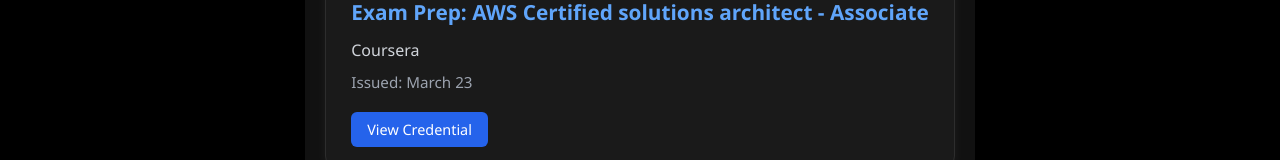
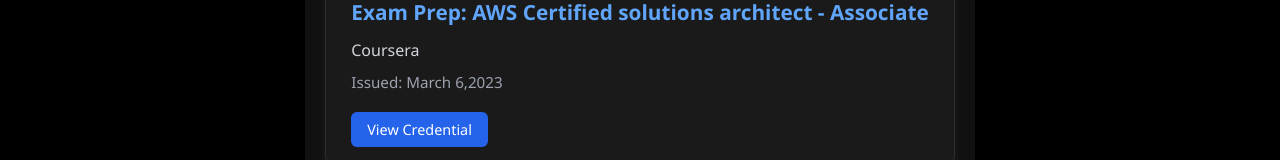
Before and after one commit to bhumikap1/Resume, a React (Create React App) app: page /Resume/certifications in a window 1280 px wide. Shown: the part 296-456 px from the top of the page. Built offline with nearby package versions, Linux system fonts and the light colour scheme.

Commit message:
issue date update

```diff
--- a/src/pages/Certification.jsx
+++ b/src/pages/Certification.jsx
@@ -7,7 +7,7 @@ export default function Certifications() {
                 <div className="certification-item">
                     <h2 className="certification-name">Exam Prep: AWS Certified solutions architect - Associate</h2>
                     <p className="certification-issuer">Coursera</p>
-                    <p className="certification-date">Issued: March 23</p>
+                    <p className="certification-date">Issued: March 6,2023</p>
                     <a className="certification-link" href="https://www.coursera.org/account/accomplishments/verify/J6N6DCD4D3J8" target="_blank" rel="noopener noreferrer">View Credential</a>
                 </div>
                 <div className="certification-item">
```
